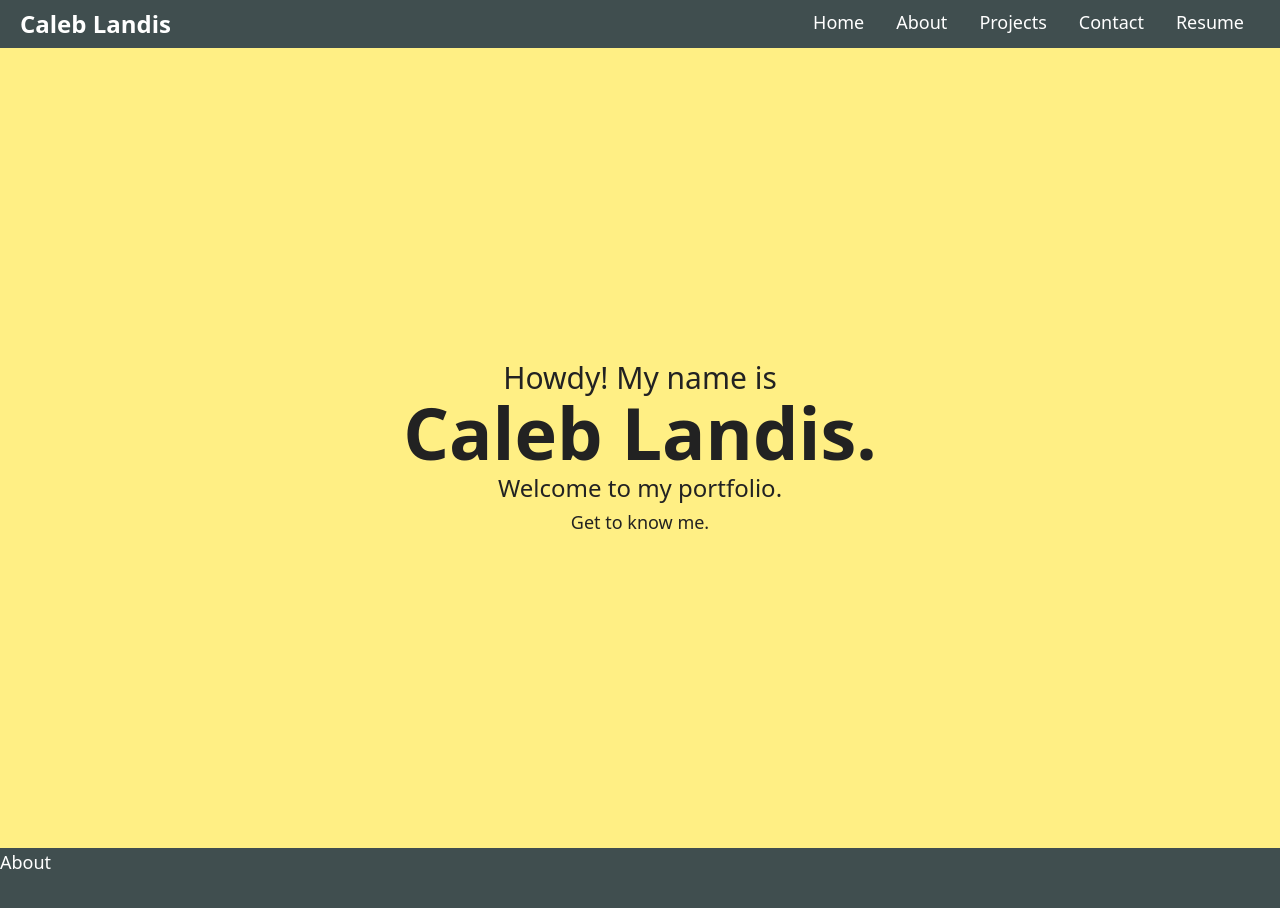
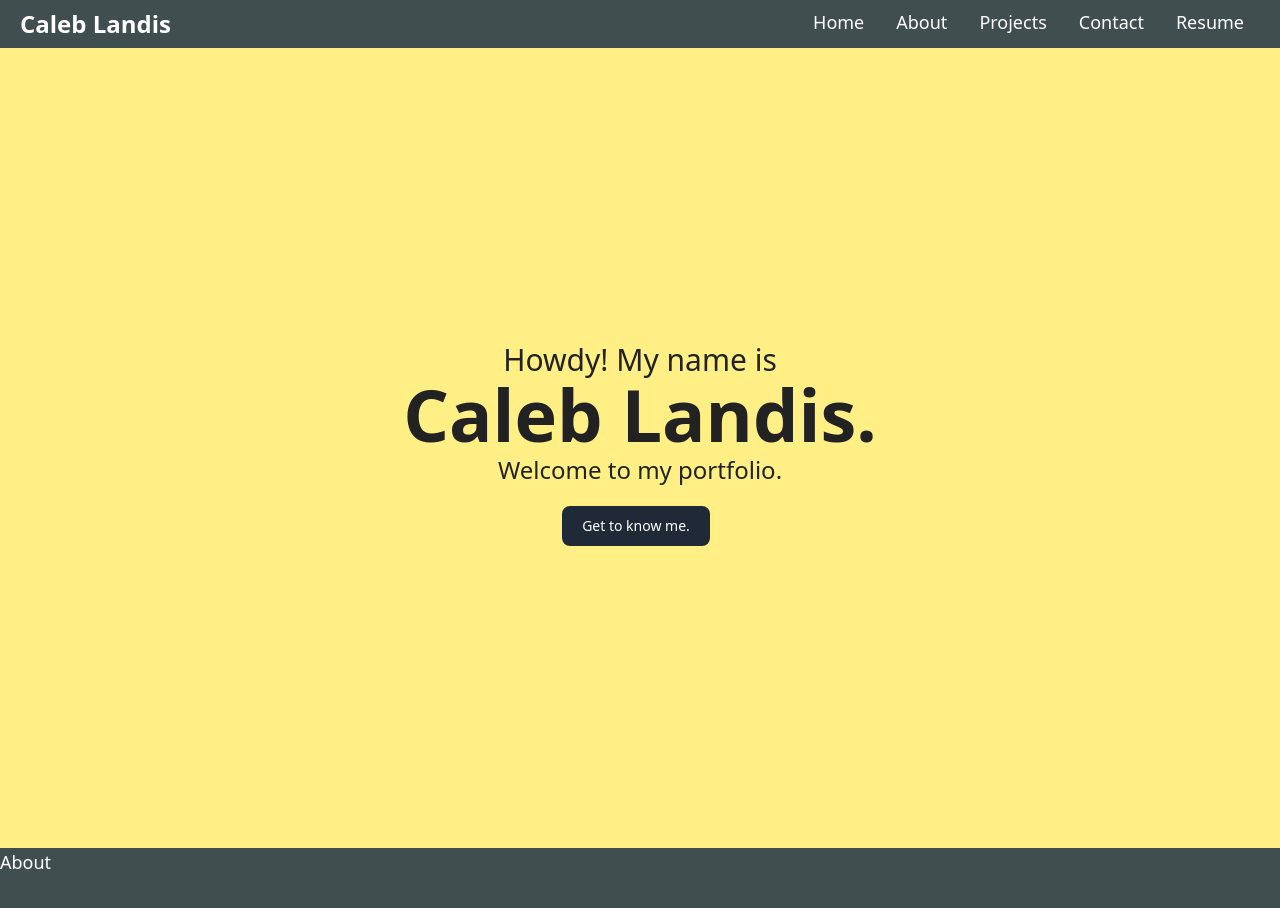
Before and after one commit to caleb765landis/Portfolio, a Next.js app: page / in a window 1280 px wide. Shown: the top 908 px of the page. Built offline with nearby package versions, Linux system fonts and the light colour scheme.

Commit message:
Updated hero.

```diff
--- a/components/home/Hero.jsx
+++ b/components/home/Hero.jsx
@@ -3,12 +3,13 @@
 export default function Hero() {
     return (
     <>
-    <div id="hero" className="h-screen bg-accent text-accent text-center flex flex-col justify-center content-center">
-        <span className="text-3xl">Howdy! My name is</span>
-        <span className="text-7xl font-bold pb-1">Caleb Landis.</span>
-        <span className="text-2xl pb-1">Welcome to my portfolio.</span>
-
-        <button className="">
+    <div id="hero" className="h-screen bg-accent text-accent text-center flex flex-col items-center justify-center">
+        <div class="pb-4">
+            <p className="text-3xl">Howdy! My name is</p>
+            <p className="text-7xl font-bold pb-1">Caleb Landis.</p>
+            <p className="text-2xl pb-1">Welcome to my portfolio.</p>
+        </div>
+        <button type="button" class="text-white bg-gray-800 hover:bg-gray-900 focus:outline-none focus:ring-4 focus:ring-gray-300 font-medium rounded-lg text-sm px-5 py-2.5 mr-2 mb-2 dark:bg-gray-800 dark:hover:bg-gray-700 dark:focus:ring-gray-700 dark:border-gray-700">
             <Link href="/#about">Get to know me.</Link>
         </button>
     </div>
--- a/styles/global.css
+++ b/styles/global.css
@@ -34,7 +34,7 @@
 }
 
 nav li a {
-    @apply px-4 py-5;
+    @apply px-4 py-2;
 }
 
 nav li a:hover {
```
